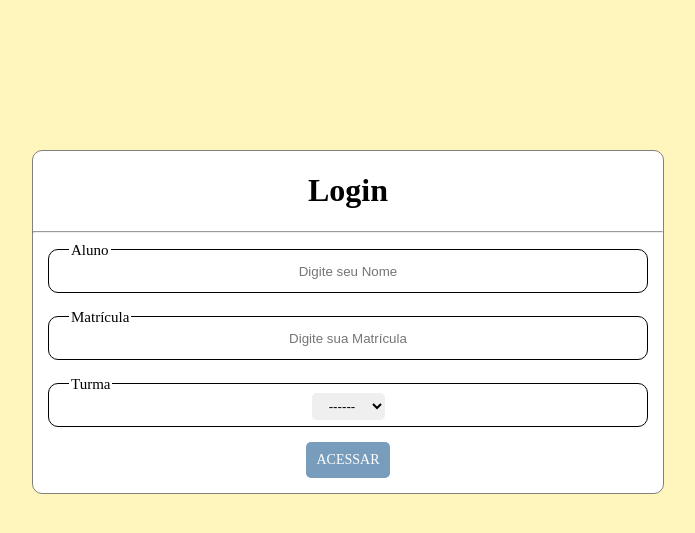
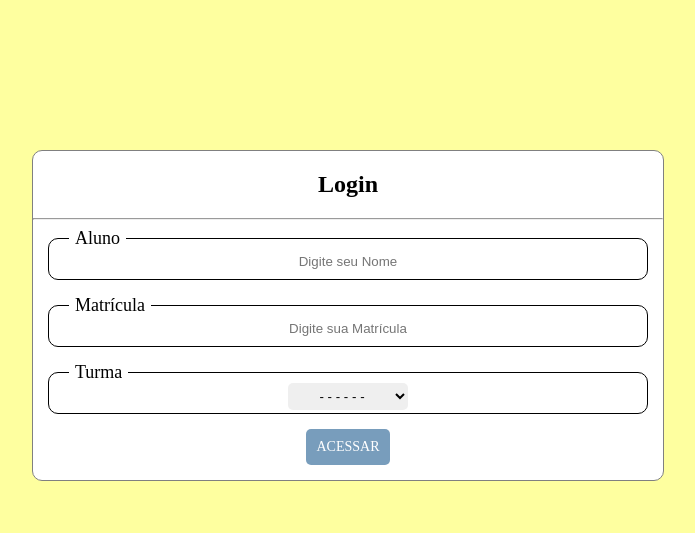
Before and after one commit to BrennoGithub/portalavisos, a Flask app: page / in a window 1280 px wide. Shown: the top 533 px of the page, without its empty margins (292-987 px from the left). Run offline with Flask 3, Linux system fonts and the light colour scheme.

Commit message:
Atualizações

```diff
--- a/app.py
+++ b/app.py
@@ -8,19 +8,32 @@ app = Flask(__name__)
 def login():
     return render_template('login.html')
 
-@app.route('/comun')
-def inicial_comun():
-    exibicao = exibiAviso(lista_avisos)
-    return render_template('tela_comun.html', aviso = exibicao)
 
-@app.route('/lideres')
-def inicial_lideres():
-    exibicao = exibiAviso(lista_avisos)
-    return render_template('tela_lideres.html', aviso = exibicao)
+@app.route('/submit_login', methods=['POST'])
+def valida_login():
+    if request.method == 'POST':
+        nome = request.form['nome']
+        matricula = request.form['matricula']
+        turma = request.form['turma']
 
-@app.route('/lideres/form_avisos')
+        login = validadeLogin(lista_alunos, nome, matricula, turma)
+        if login == 'lider':
+            exibicao = exibiAviso(lista_avisos)
+            return render_template('tela_lideres.html', aviso = exibicao)
+
+        elif login == 'comun':
+            exibicao = exibiAviso(lista_avisos)
+            return render_template('tela_comun.html', aviso = exibicao)
+
+        elif login == 'invalido':
+            return '<h1>Login Invalido</h1>'
+    return redirect(url_for('/'))
+
+
+@app.route('/usuario/form_avisos')
 def form_avisos():
     return render_template('form_avisos.html')
+
 
 @app.route('/submit_aviso', methods=['POST'])
 def cria_aviso():
@@ -33,25 +46,8 @@ def cria_aviso():
 
         exibicao = exibiAviso(lista_avisos)
         return render_template('tela_lideres.html', aviso = exibicao)
-    return redirect(url_for('/lideres/form_avisos'))
+    return redirect(url_for('/usuario/form_avisos'))
 
-@app.route('/submit_login', methods=['POST'])
-def valida_login():
-    if request.method == 'POST':
-        nome = request.form['nome']
-        matricula = request.form['matricula']
-        turma = request.form['turma']
-
-        login = validadeLogin(lista_alunos, nome, matricula, turma)
-        if login == 'lider':
-            exibicao = exibiAviso(lista_avisos)
-            return render_template('tela_lideres.html', aviso = exibicao)
-        elif login == 'comun':
-            exibicao = exibiAviso(lista_avisos)
-            return render_template('tela_comun.html', aviso = exibicao)
-        elif login == 'invalido':
-            return '<h1>Login Invalido</h1>'
-    return redirect(url_for('/'))
 
 if __name__ == '__main__':
     app.run(debug=True)
--- a/dados.py
+++ b/dados.py
@@ -35,9 +35,9 @@ lista_id_avisos = []
 lista_avisos = [
     {
     'ID': 'id',
-        'tipo': 'tipo_aviso',
-        'assunto': 'assunto',
-        'texto': 'texto'}
+    'tipo': 'tipo_aviso',
+    'assunto': 'assunto',
+    'texto': 'texto'}
 ]
 
 #Função de criação de aviso
@@ -58,7 +58,7 @@ def exibiAviso(lista_avisos):
     avisos = ''
     for iten in lista_avisos:
         avisos = avisos+f"""<div class="estilo_aviso">
-                        <div class="estilo_data">data</div>
+                        <div class="estilo_data">DD/MM/AAAA<br>HH:MM:SS</div>
                         <div class="estilo_assunto">{iten['assunto']}</div>
                         <div class="estilo_texto">{iten['texto']}</div>
                         </div>"""
--- a/static/css/style.css
+++ b/static/css/style.css
@@ -1,6 +1,6 @@
 /*Estilo geral da página*/
 body{
-    background-color: #FFF6BD;
+    background-color: #FEFF9F;
 }
 
 h1, h2{
@@ -13,7 +13,7 @@ p{
 }
 
 label{
-    font-size: 15px;
+    font-size: 18px;
 }
 
 fieldset{
@@ -27,6 +27,8 @@ fieldset{
 legend{
     text-align: left;
     margin-left: 20px;
+    padding: 0px 6px 0px 6px;
+
 }
 
 input{
@@ -44,6 +46,7 @@ select{
     border: none;
     text-align: center;
     padding: 5px;
+    width: 120px;
 
 }
 
@@ -150,12 +153,6 @@ button{
     display: block;
 }
 
-.areaAdicao{
-    width: 400px;
-    min-height: 40px;
-    margin: 20px;
-}
-
 .areaConteudo{
     display: block;
 }
@@ -164,7 +161,7 @@ button{
     background-color: white;
     border: solid 1px gray;
     border-radius: 20px;
-    margin: 20px 30px 20px 30px;
+    margin: 0px 20px 30px 20px;
     text-align: center;
     width: auto;
     min-height: 140px;
@@ -226,6 +223,8 @@ textarea{
     background-color: #9FB3DF;
     border-radius: 10px 0px 0px 10px;
     padding: 8px;
+    font-style: italic;
+    font-size: 12px;
 }
 
 .estilo_assunto{
--- /dev/null
+++ b/static/js/login.js
@@ -0,0 +1,30 @@
+//Funções de validação de campos de login
+document.getElementById('nome').addEventListener('blur', function(){
+    const campo_nome = document.getElementById('nome').value;
+    if(campo_nome === ''){
+        document.querySelector('.area_nome').style.borderColor = 'red';
+    }else{
+        document.querySelector('.area_nome').style.borderColor = 'black';
+    }
+
+});
+
+document.getElementById('matricula').addEventListener('blur', function(){
+    const campo_matricula = document.getElementById('matricula').value;
+    if(campo_matricula === ''){
+        document.querySelector('.area_matricula').style.borderColor = 'red';
+    }else{
+        document.querySelector('.area_matricula').style.borderColor = 'black';
+    }
+
+});
+
+document.getElementById('turma').addEventListener('blur', function(){
+    const campo_turma = document.getElementById('turma').value;
+    if(campo_turma === ''){
+        document.querySelector('.area_turma').style.borderColor = 'red';
+    }else{
+        document.querySelector('.area_turma').style.borderColor = 'black';
+    }
+
+});
--- a/templates/login.html
+++ b/templates/login.html
@@ -6,30 +6,32 @@
     <meta name="viewport" content="width=device-width, initial-scale=1.0">
     <title>Avisos Info V IFRN</title>
     <link rel="stylesheet" href="{{ url_for('static', filename='css/style.css') }}">
-    <link rel="shortcut icon" href="/IF_logo.png" type="image/x-icon">
+
 </head>
 <body>
-        <form id="loginForm" class="formLogin" method="POST" action="/submit_login">
+        <form id="loginForm" class="formLogin" method="POST" action='/submit_login'>
 
-            <h1>Login</h1>
+            <h2>Login</h2>
             <hr>
 
-            <fieldset class="area_campo_login">
+            <fieldset class="area_campo_login area_nome">
                 <legend><label for="nome">Aluno</label></legend>
                 <input type="text" id="nome" name="nome" placeholder="Digite seu Nome">
             </fieldset>
 
 
-            <fieldset class="area_campo_login">
+            <fieldset class="area_campo_login area_matricula">
                 <legend><label for="matricula">Matrícula</label></legend>
                  <input type="text" id="matricula" name="matricula" placeholder="Digite sua Matrícula">
             </fieldset>
 
 
-            <fieldset class="area_campo_login">
-                <legend><label for="turma">Turma</label></legend>
+            <fieldset class="area_campo_login area_turma">
+                <legend>
+                    <label for="turma">Turma</label>
+                </legend>
                 <select id="turma" name="turma">
-                    <option value="">------</option>
+                    <option value="">- - - - - -</option>
                     <option value="infov1">Info 1V</option>
                     <option value="infov2">Info 2V</option>
                     <option value="infov3">Info 3V</option>
@@ -40,7 +42,6 @@
 
             <button type="submit" class="botao_campo_login">ACESSAR</button>
         </form>
-
-
+    <script type="module" src="{{ url_for('static', filename='js/login.js') }}"></script>
 </body>
 </html>
--- a/templates/tela_comun.html
+++ b/templates/tela_comun.html
@@ -6,7 +6,7 @@
     <meta name="viewport" content="width=device-width, initial-scale=1.0">
     <title>Avisos Info V IFRN</title>
     <link rel="stylesheet" href="{{ url_for('static', filename='css/style.css') }}">
-    <link rel="shortcut icon" href="/IF_logo.png" type="image/x-icon">
+
 </head>
 <body>
     <div id="mySidebar" class="sidebar">
--- a/templates/tela_lideres.html
+++ b/templates/tela_lideres.html
@@ -6,12 +6,12 @@
     <meta name="viewport" content="width=device-width, initial-scale=1.0">
     <title>Avisos Info V IFRN</title>
     <link rel="stylesheet" href="{{ url_for('static', filename='css/style.css') }}">
-    <link rel="shortcut icon" href="/IF_logo.png" type="image/x-icon">
+
 </head>
 <body>
     <div id="mySidebar" class="sidebar">
         <a href="javascript:void(0)" class="closebtn">X</a>
-        <a href="http://127.0.0.1:5000/lideres/form_avisos"><button>+</button></a>
+        <a href="http://127.0.0.1:5000/usuario/form_avisos"><button>+</button></a>
           <hr>
         <a href="http://127.0.0.1:5000/lideres">Mural</a>
         <a href="#">Avisos</a>
```
Also changed, not shown: templates/form_avisos.html (+4 -5 lines).
